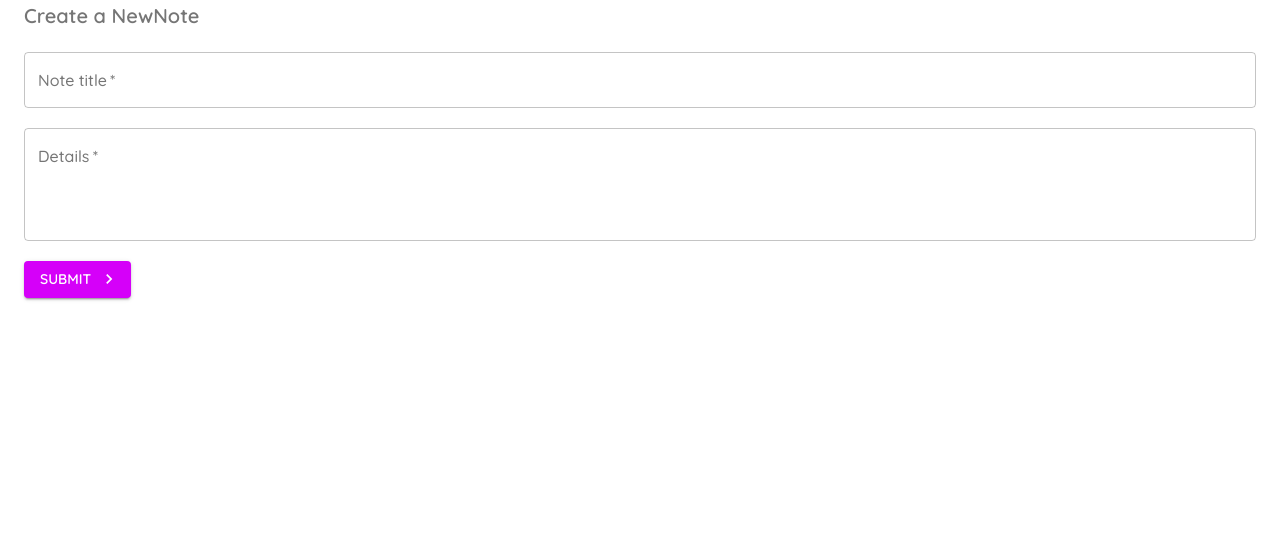
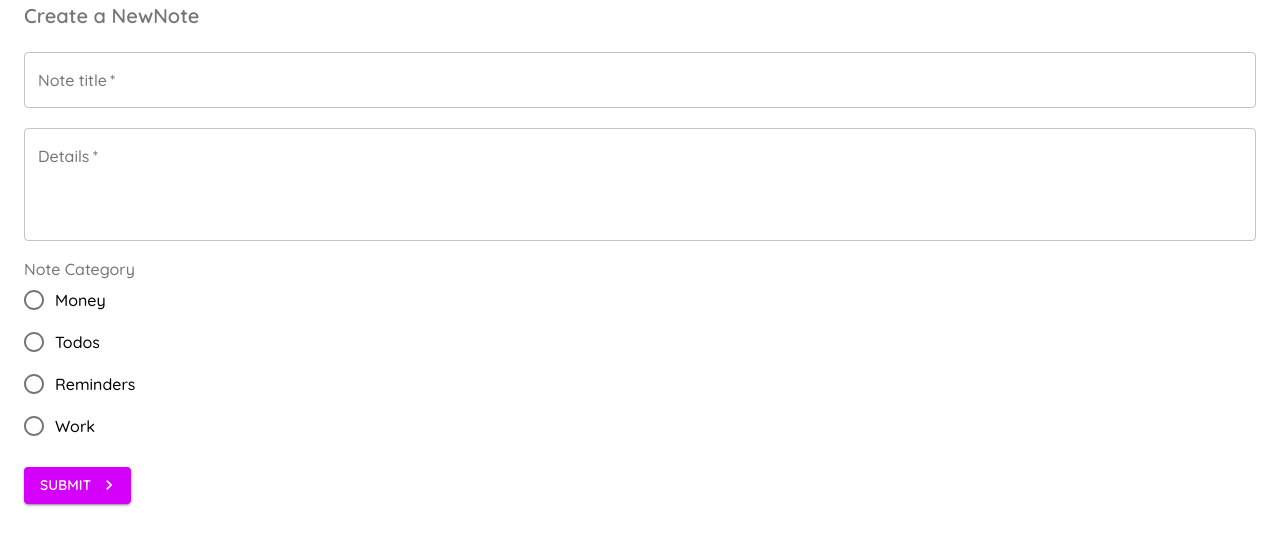
Before and after one commit to crypt096/material-ui-react, a React (Create React App) app: page / in a window 1280 px wide. Shown: the top 546 px of the page. Built offline with nearby package versions, Linux system fonts and the light colour scheme.

Commit message:
Use RadioButtons, RadioGroup and Form Control.

```diff
--- a/src/pages/Notes.js
+++ b/src/pages/Notes.js
@@ -4,6 +4,13 @@
 import Container from '@material-ui/core/Container';
 import { makeStyles } from "@material-ui/core";
 import TextField from '@material-ui/core/TextField';
+
+import Radio from '@material-ui/core/Radio';
+import RadioGroup from '@material-ui/core/RadioGroup';
+
+import FormControlLabel from '@material-ui/core/FormControlLabel';
+import FormControl from '@material-ui/core/FormControl';
+import FormLabel from '@material-ui/core/FormLabel';
 
 // Icons
 import KeyboardArrowRightIcon from '@material-ui/icons/KeyboardArrowRight';
@@ -19,11 +26,12 @@
 
 export default function Notes() {
   const classes = useStyles();
+
   const [title, setTitle] = useState('')
   const [details, setDetails] = useState('')
-
   const [titleError, setTitleError] = useState(false)
   const [detailsError, setDetailsError] = useState(false)
+  const [category, setCategory] = useState("")
 
   const handleSubmit = (e) => {
     e.preventDefault();
@@ -72,6 +80,18 @@
           required
           error={detailsError}
         />
+
+        <FormControl className={classes.field}>
+          <FormLabel>Note Category</FormLabel>
+
+          <RadioGroup value={category} onChange={(e) => setCategory(e.target.value)}>
+            <FormControlLabel control={<Radio/>} label="Money" value="money" />
+            <FormControlLabel control={<Radio/>} label="Todos" value="todos" />
+            <FormControlLabel control={<Radio/>} label="Reminders" value="reminders" />
+            <FormControlLabel control={<Radio/>} label="Work" value="work" />
+          </RadioGroup>
+        </FormControl>
+
          <Button type="submit" color="secondary" variant="contained" endIcon={<KeyboardArrowRightIcon/>}>Submit</Button>
       </form>
     </Container>
```
